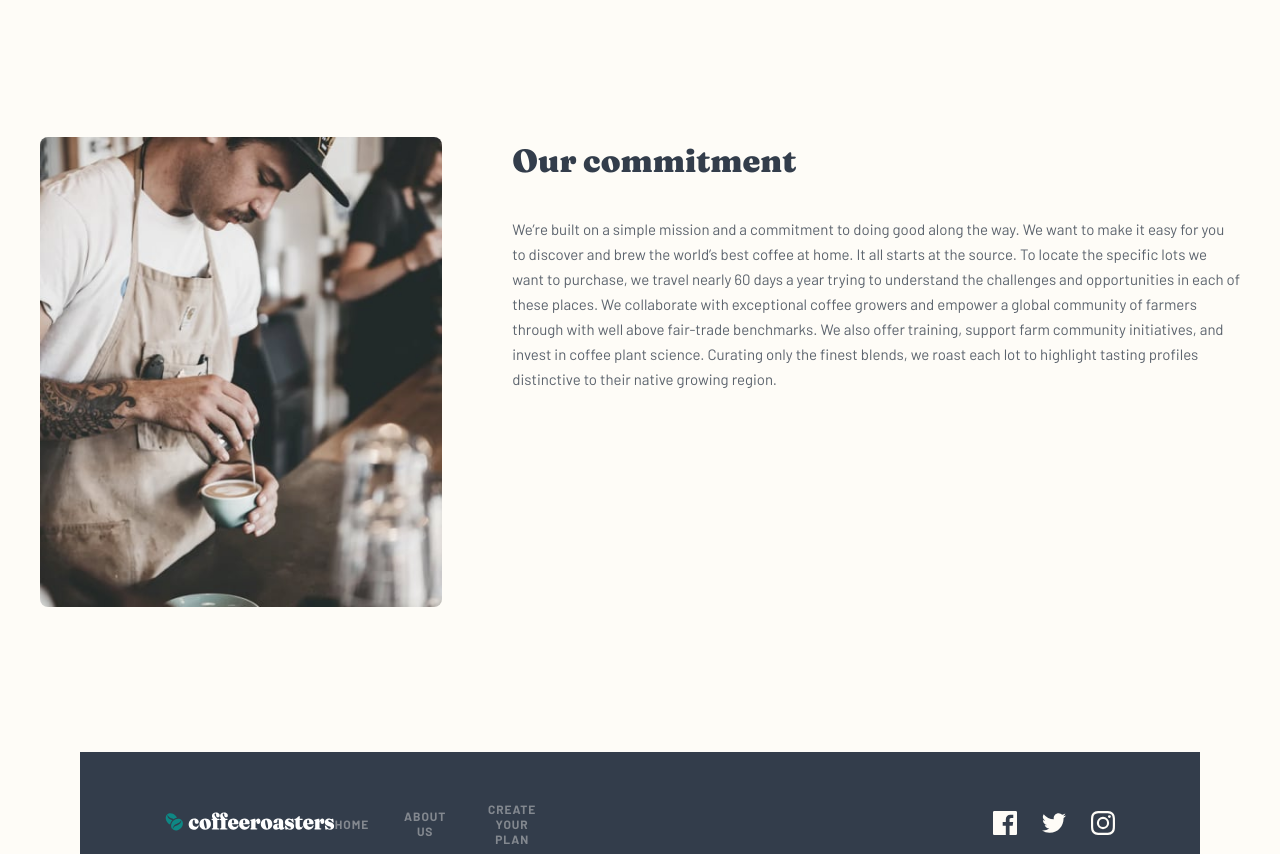
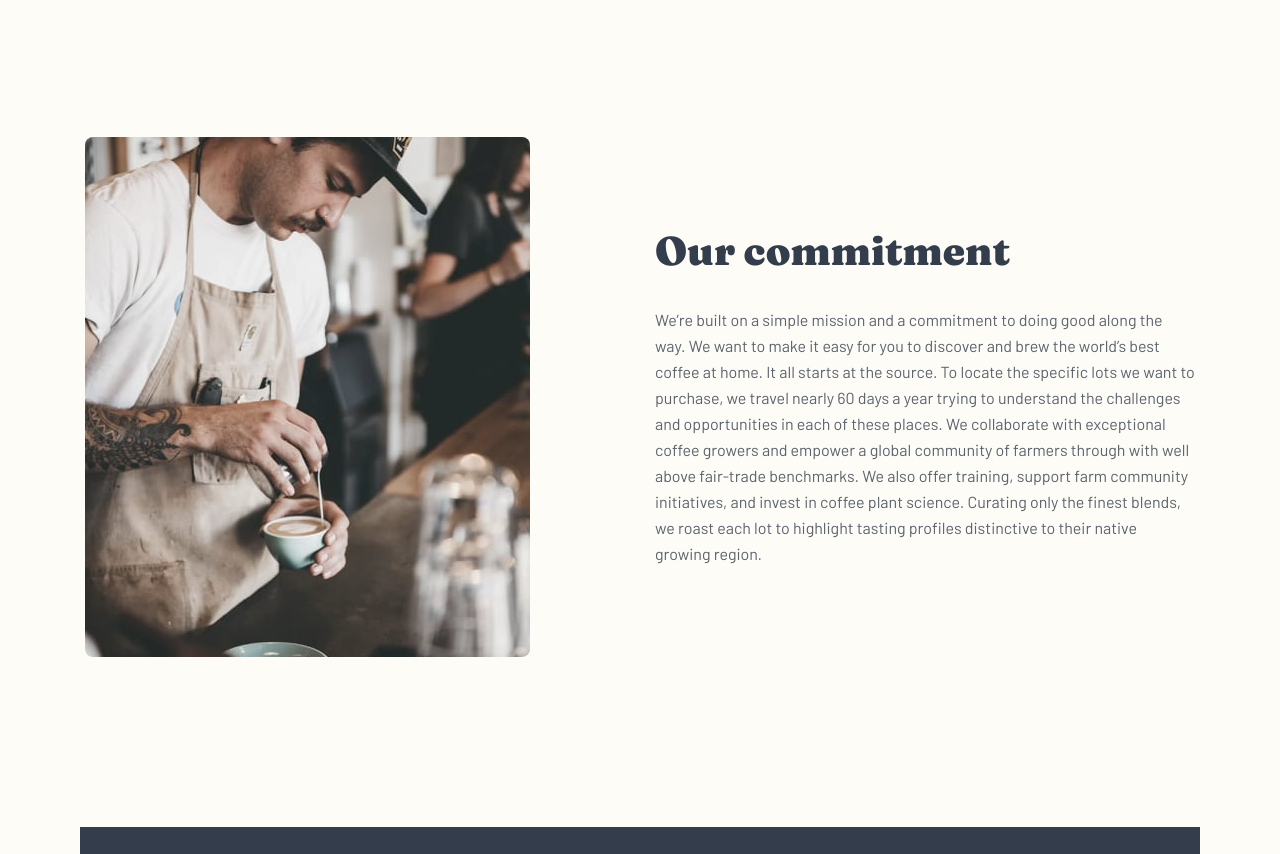
Before and after one commit to vickievien/coffee-roasters, a Next.js app: page /about in a window 1280 px wide. Shown: the part 600-1454 px from the top of the page. Built offline with nearby package versions, Linux system fonts and the light colour scheme.

Commit message:
:lipstick: update: add styles to desktop view for Commit section of About page

```diff
--- a/styles/About.module.css
+++ b/styles/About.module.css
@@ -120,3 +120,23 @@
         margin-bottom: 32px;
     }
 }
+
+@media only screen and (min-width: 1280px) {
+    .commit_container {
+        margin: 0 auto 170px auto;
+        align-items: center;
+        gap: 125px;
+        width: 1110px;
+    }
+    .commit_img_container  {
+        height: 520px;
+    }
+    .commit_text_container h2 {
+        font-size: 40px;
+    }
+    .commit_text_container p {
+        font-size: 40px;
+        font-size: 16px;
+        line-height: 26px;
+    }
+}
```
